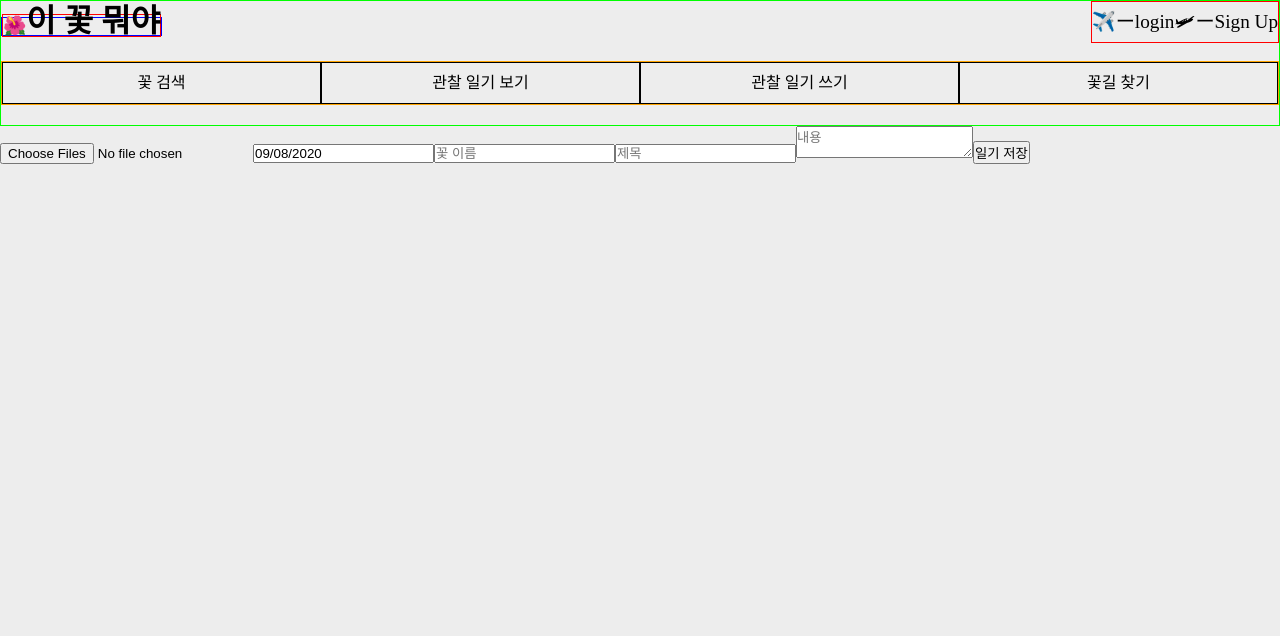
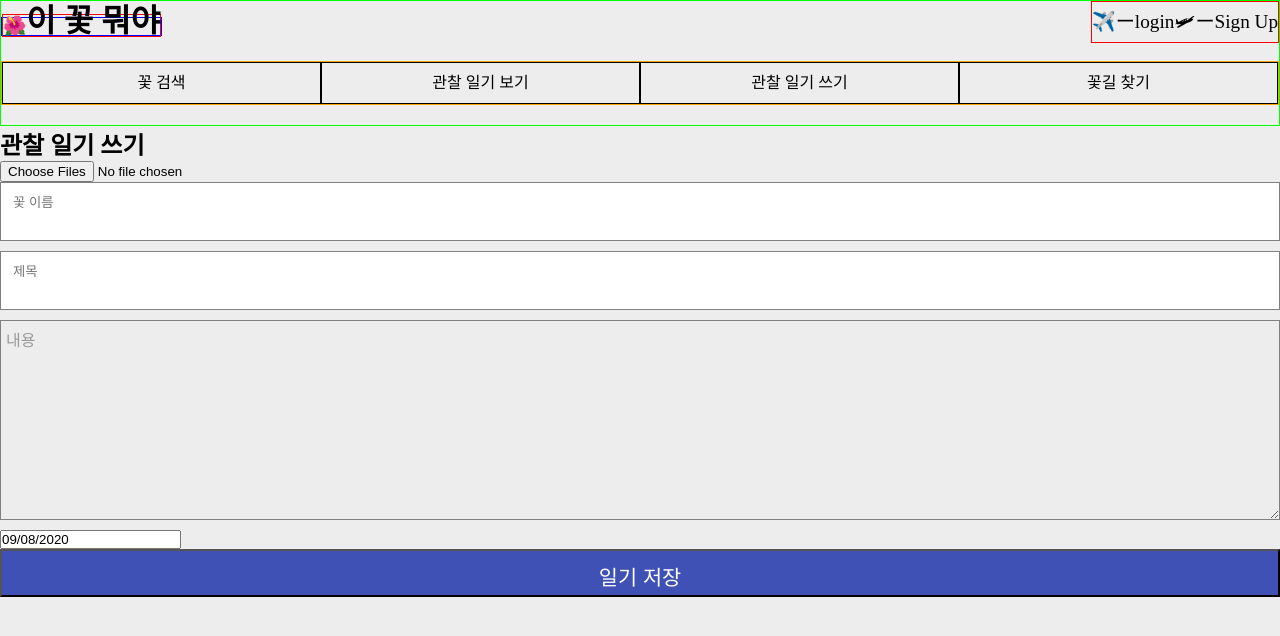
Before and after one commit to rimuse0207/flfront, a React (Create React App) app: page /write in a window 1280 px wide. Shown: the top 636 px of the page. Built offline with nearby package versions, Linux system fonts and the light colour scheme.

Commit message:
Write Css Add

```diff
--- a/src/Css/compnentesCss/Write.css
+++ b/src/Css/compnentesCss/Write.css
@@ -1,48 +1,163 @@
-.BOXS {
-  margin-left: 4rem;
-  background-color: white;
-  box-shadow: 3px 3px 0 #cfd2d1;
-  width: 60rem;
-  height: 40rem;
-  padding: 10px;
-  display: flex;
-  flex-flow: column;
+/* .BOXS {
+  border: 1px solid red;
 }
 
 .FlowerNameInput {
-  background-color: none;
-  height: 3rem;
-  width: 97%;
+  display: block;
+  width: 100%;
   border: none;
-  border-bottom: 1px solid gray;
-  margin: 0.3rem;
-  margin-left: 1rem;
-  font-size: 1rem;
+  height: 50px;
+  background-color: transparent;
+  margin-bottom: 20px;
+  margin-top: 20px;
+  font-size: 1.5rem;
+
+  padding: 14px;
 }
 .FlowerNameInput:focus {
-  outline: none;
-  border-bottom: 3px solid skyblue;
 }
 .FlowerNameInput:placeholder-shown {
-  cursor: text;
-  max-width: 66.66%;
-  white-space: nowrap;
-  overflow: hidden;
-  text-overflow: ellipsis;
-  transform-origin: left bottom;
-  transform: translate(0, 2.125rem) scale(1.5);
 }
 
 .DesTextArea {
-  background-color: none;
-  height: 10rem;
-  width: 97%;
-  margin: 10px;
+  width: 100%;
+  height: 200px;
+  background-color: transparent;
   border: none;
-  border-bottom: 1px solid gray;
-  margin: 1rem;
+  padding: 20px;
 }
 .DesTextArea:focus {
-  outline: none;
-  border-bottom: 3px solid skyblue;
 }
+
+form {
+  width: 320px;
+  float: left;
+  margin: 20px;
+}
+form > .divBoxd {
+  position: relative;
+  overflow: hidden;
+}
+form > .divBoxd > input,
+textarea {
+  width: 100%;
+  border: 2px solid gray;
+  background: none;
+  position: relative;
+  top: 0;
+  left: 0;
+  z-index: 1;
+  padding: 8px 12px;
+  outline: 0;
+}
+form > .divBoxd > input,
+:valid {
+  background: white;
+}
+
+form > .divBoxd > input,
+:focus {
+  border-color: #f06d06;
+}
+form > .divBoxd > input,
+:focus + label {
+  background: #f06d06;
+  color: white;
+  font-size: 70%;
+  padding: 1px 6px;
+  z-index: 2;
+  text-transform: uppercase;
+}
+
+label {
+  transition: background 0.2s, color 0.2s, top 0.2s, bottom 0.2s, right 0.2s,
+    left 0.2s;
+  position: absolute;
+  color: #999;
+  padding: 7px 6px;
+}
+
+form > .divBoxd > input {
+  padding: 12px 12px 12px 12px;
+}
+form > .divBoxd > label {
+  top: 0;
+  bottom: 0;
+  left: 0;
+  width: 100%;
+}
+form > .divBoxd > input:foucs {
+  padding: 4px 6px 20px 6px;
+}
+form > .divBoxd > input:foucs + label {
+  top: 100%;
+  margin-top: -16px;
+} */
+.BOXS {
+  margin: 0 atuo;
+}
+
+.goBottom {
+  width: 100%;
+  /* float: left; */
+}
+.goBottom > .divBoxd {
+  position: relative;
+  overflow: hidden;
+}
+.goBottom > .divBoxd > .FlowerNameInput,
+.DesTextArea {
+  width: 100%;
+  border: 1px solid gray;
+  background: none;
+  position: relative;
+  top: 0;
+  left: 0;
+  z-index: 1;
+  padding: 8px 12px;
+  outline: 0;
+  margin-bottom: 10px;
+}
+.goBottom > .divBoxd > .FlowerNameInput:valid {
+  background-color: white;
+}
+.goBottom > .divBoxd > .FlowerNameInput:focus,
+.DesTextArea:focus {
+  border-color: #4051b5;
+}
+.goBottom > .divBoxd > .FlowerNameInput:focus + .FlowerNameLabel,
+.DesTextArea:focus + .FlowerNameLabel {
+  background: #4051b5;
+  color: white;
+  font-size: 70%;
+  padding: 1px 6px;
+  z-index: 2;
+  text-transform: uppercase;
+}
+.FlowerNameLabel {
+  transition: background 0.2s, color 0.2s, top 0.2s, bottom 0.2s, right 0.2s,
+    left 0.2s;
+  position: absolute;
+  color: #999;
+  padding: 7px 6px;
+}
+.DesTextArea {
+  display: block;
+  resize: vertical;
+  height: 200px;
+}
+.goBottom > .divBoxd > .FlowerNameInput,
+.DesTextArea {
+  padding: 12px 12px 30px 12px;
+}
+.goBottom > .divBoxd > .FlowerNameLabel {
+  top: 0;
+  bottom: 0;
+  left: 0;
+  width: 100%;
+}
+.goBottom > .divBoxd > .FlowerNameInput:focus + .FlowerNameLabel,
+.DesTextArea:focus + .FlowerNameLabel {
+  top: 100%;
+  margin-top: -16px;
+}
--- a/src/components/Login.js
+++ b/src/components/Login.js
@@ -102,22 +102,28 @@ const Login = ({
   return (
     <div className="BackBox">
       <div className="LginGrap">로그인</div>
-      <form>
+      <form className="goBottom">
+        <div className="divBoxd">
           <input
-          className="LgoinInput"
+            className="FlowerNameInput"
             name="email"
             placeholder="Email"
             value={email}
             onChange={handleChangeEmail}
           ></input>
+          <label className="FlowerNameLabel">EMAIL</label>
+        </div>
+        <div className="divBoxd">
           <input
-          className="LgoinInput"
+            className="FlowerNameInput"
             type="password"
             name="password"
             placeholder="Password"
             value={password}
             onChange={handleChangePassword}
           ></input>
+          <label className="FlowerNameLabel">PassWord</label>
+        </div>
         {Check}
         <button className="LoginButton" onClick={handleClick}>
           <span role="img" aria-label="login">
--- a/src/components/diary/Write.js
+++ b/src/components/diary/Write.js
@@ -2,6 +2,8 @@ import React, { useState, useEffect } from "react";
 
 import { withRouter } from "react-router-dom";
 import DatePicker from "react-datepicker";
+
+import "../../Css/compnentesCss/Write.css";
 
 import "react-datepicker/dist/react-datepicker.css";
 
@@ -98,12 +100,17 @@ const Write = ({ handleSend, login, history }) => {
 
   return (
     <div className="BOXS">
+      <h2>관찰 일기 쓰기</h2>
       <div>
         {(fileArray || []).map((url) => (
           <img key={url} src={url} alt="..." width="150" height="150" />
         ))}
       </div>
-      <form onSubmit={handleClick} encType="multipart/form-data">
+      <form
+        className="goBottom"
+        onSubmit={handleClick}
+        encType="multipart/form-data"
+      >
         <input
           type="file"
           name="img"
@@ -111,12 +118,8 @@ const Write = ({ handleSend, login, history }) => {
           onChange={uploadMultipleFiles}
           multiple
         ></input>
-        <DatePicker
-          selected={startDate}
-          onChange={handleChange}
-          placeholder="날짜"
-        ></DatePicker>
 
+        <div className="divBoxd">
           <input
             className="FlowerNameInput"
             name="flowerName"
@@ -124,7 +127,9 @@ const Write = ({ handleSend, login, history }) => {
             value={form.flowerName}
             onChange={handleChangeDiary}
           ></input>
-
+          <label className="FlowerNameLabel">꽃 이름</label>
+        </div>
+        <div className="divBoxd">
           <input
             className="FlowerNameInput"
             name="title"
@@ -132,13 +137,25 @@ const Write = ({ handleSend, login, history }) => {
             value={form.title}
             onChange={handleChangeDiary}
           ></input>
+          <label className="FlowerNameLabel">제목</label>
+        </div>
+        <div className="divBoxd">
           <textarea
+            className="DesTextArea"
             name="descreption"
             value={form.descreption}
             onChange={handleChangeDiary}
-          placeholder="내용"
           ></textarea>
-        <button type="submit">일기 저장</button>
+          <label className="FlowerNameLabel">내용</label>
+        </div>
+        <DatePicker
+          selected={startDate}
+          onChange={handleChange}
+          placeholder="날짜"
+        ></DatePicker>
+        <button className="LoginButton" type="submit">
+          일기 저장
+        </button>
       </form>
     </div>
   );
```
Lines whose indentation alone changed are shown as unchanged.
